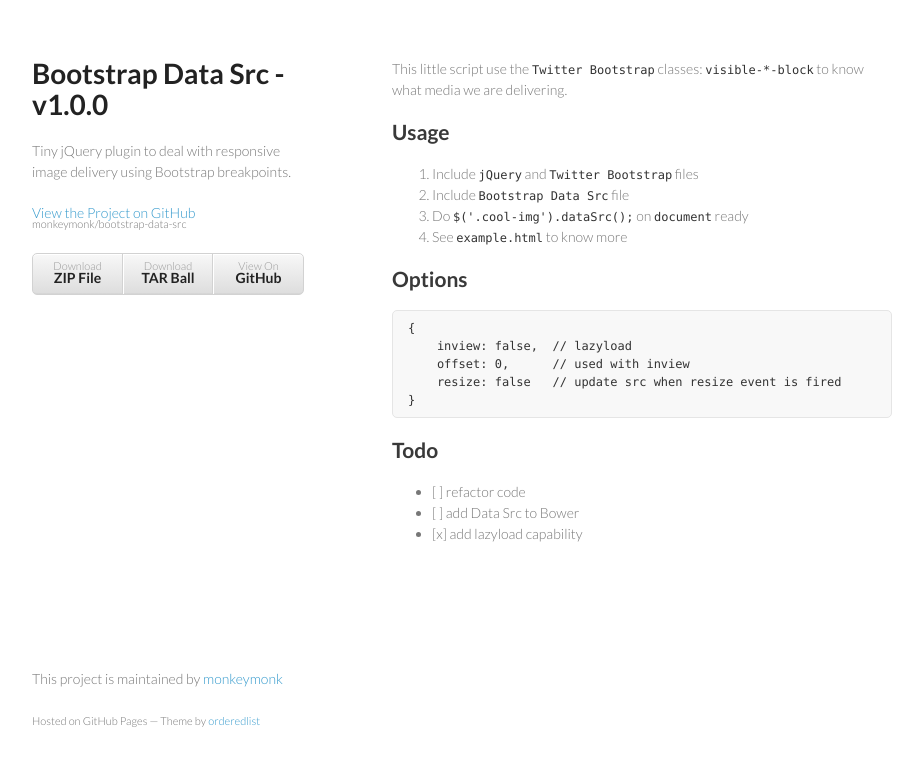
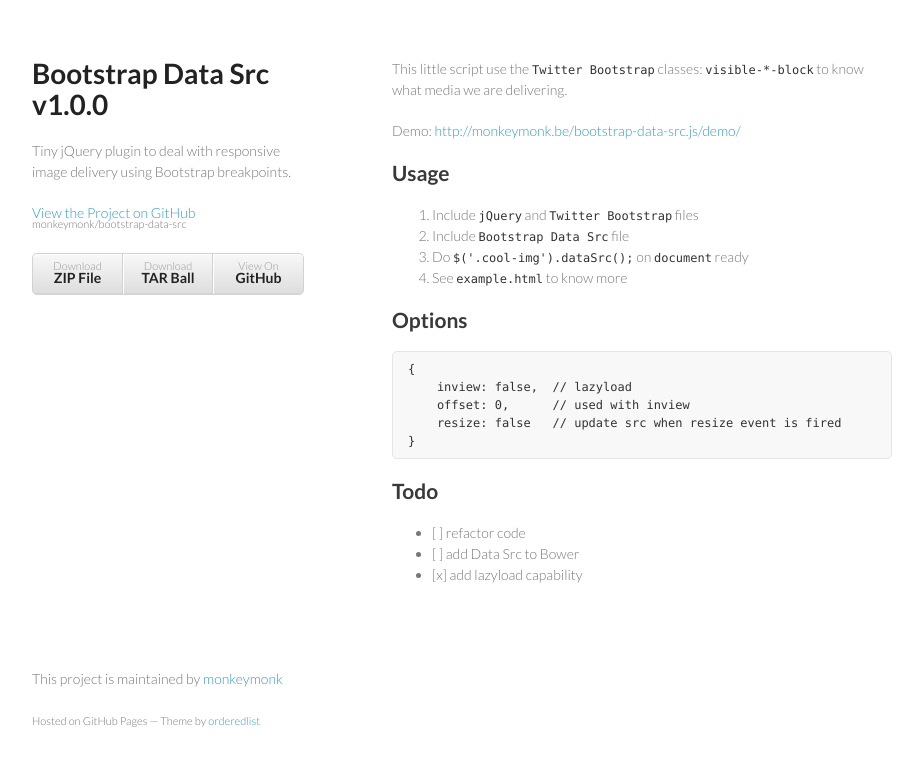
Before and after one commit to monkeymonk/bootstrap-data-src, a plain HTML site: page index.html in a window 1280 px wide. Shown: the whole page, without its empty margins (178-1101 px from the left). Drawn offline with Linux system fonts and the light colour scheme.

Commit message:
update demo link

```diff
--- a/index.html
+++ b/index.html
@@ -15,7 +15,7 @@
   <body>
     <div class="wrapper">
       <header>
-        <h1>Bootstrap Data Src - v1.0.0</h1>
+        <h1>Bootstrap Data Src <br/>v1.0.0</h1>
         <p>Tiny jQuery plugin to deal with responsive image delivery using Bootstrap breakpoints.</p>
 
         <p class="view"><a href="https://github.com/monkeymonk/bootstrap-data-src">View the Project on GitHub <small>monkeymonk/bootstrap-data-src</small></a></p>
@@ -29,6 +29,8 @@
       </header>
       <section>
         <p>This little script use the <code>Twitter Bootstrap</code> classes: <code>visible-*-block</code> to know what media we are delivering.</p>
+
+        <p>Demo: <a href="http://monkeymonk.be/bootstrap-data-src.js/demo/" target="_blank">http://monkeymonk.be/bootstrap-data-src.js/demo/</a></p>
 
 <h2>
 <a name="usage" class="anchor" href="#usage"><span class="octicon octicon-link"></span></a>Usage</h2>
@@ -61,6 +63,7 @@
         <p>This project is maintained by <a href="https://github.com/monkeymonk">monkeymonk</a></p>
         <p><small>Hosted on GitHub Pages &mdash; Theme by <a href="https://github.com/orderedlist">orderedlist</a></small></p>
       </footer>
+
     </div>
     <script src="javascripts/scale.fix.js"></script>
 
```
